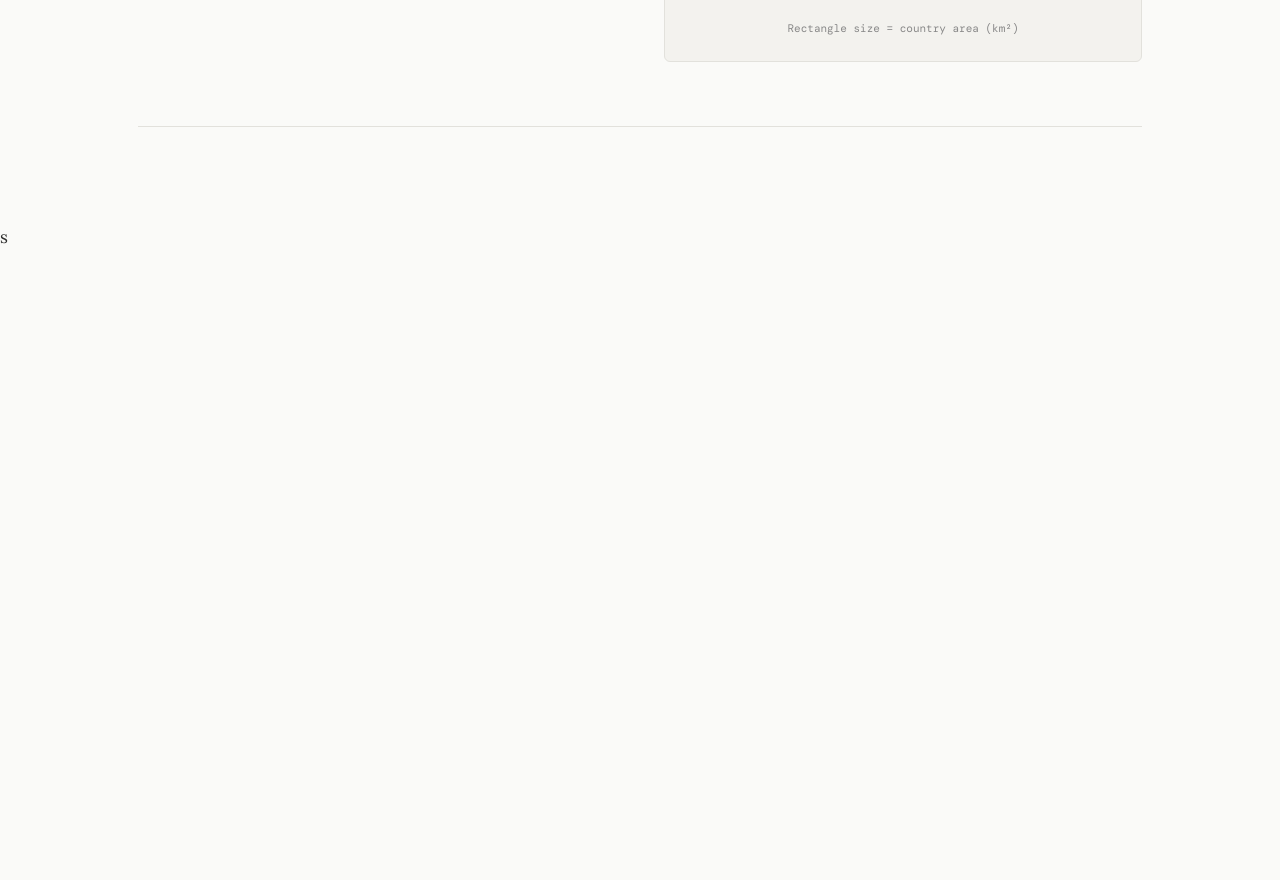
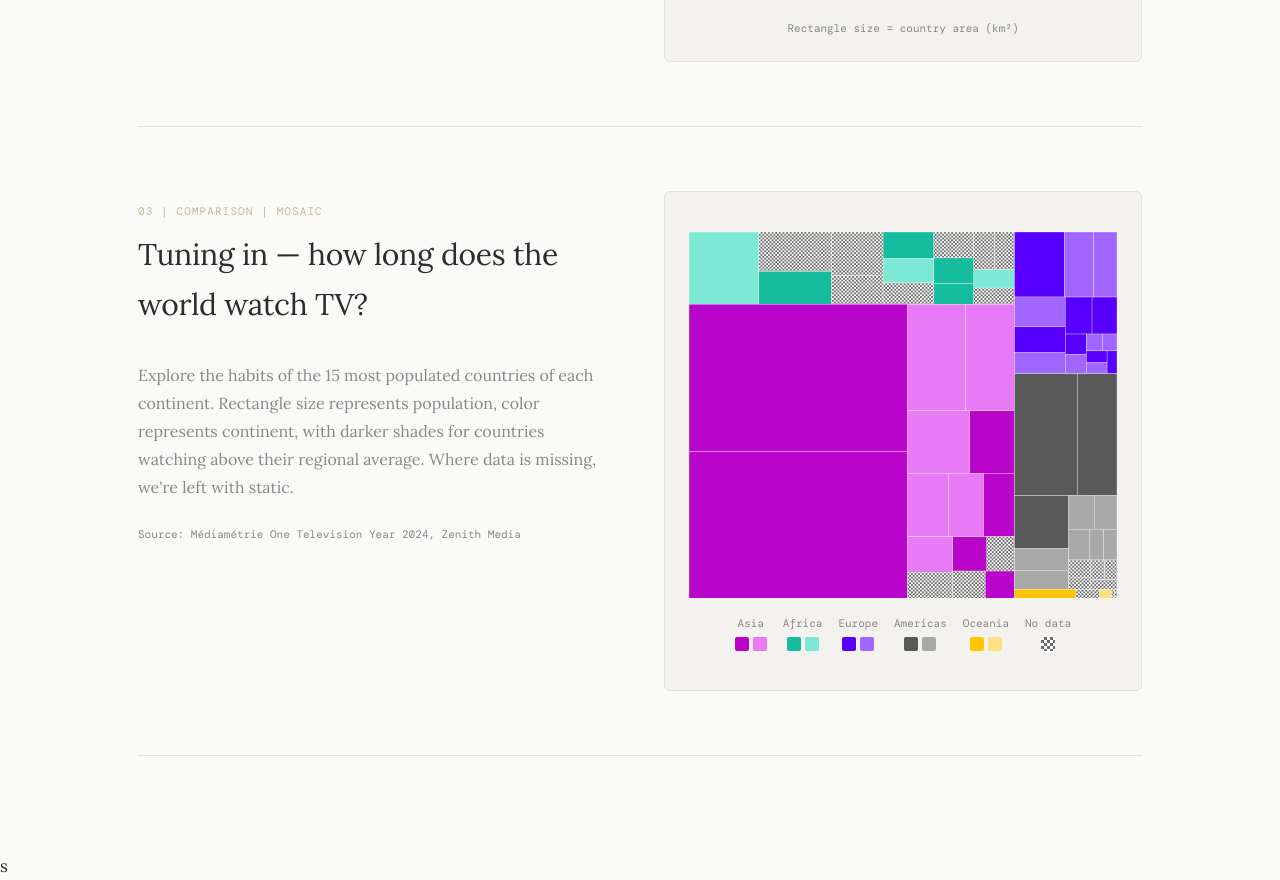
Before and after one commit to lillar/my-portfolio, a React (Vite) app: page /my-portfolio/30daychartchallenge in a window 1280 px wide. Shown: the part 1520-2400 px from the top of the page. Before the commit the page ends 1771 px from the top, so only its background shows below. Built offline with nearby package versions, Linux system fonts and the light colour scheme.

Commit message:
day 3 chart challenge add mosaic

```diff
--- a/src/components/TvTreemap.jsx
+++ b/src/components/TvTreemap.jsx
@@ -108,7 +108,7 @@ export default function TvPictogram() {
         {/* Tooltip */}
         {tooltip && (() => {
           const TW = 220;  // tooltip width
-          const TH = 72;   // tooltip height
+          const TH = 92;   // tooltip height
 
           // flip horizontally if too close to right edge
           const tx = tooltip.x + tooltip.w / 2 + TW > CONTAINER_WIDTH
@@ -131,7 +131,10 @@ export default function TvPictogram() {
               <text x={10} y={42} fontSize={14} fill="#888">
                 {tooltip.continent} · {tooltip.population}M people
               </text>
-              <text x={10} y={60} fontSize={14} fill="#888">
+              <text x={10} y={62} fontSize={14} fill="#888">
+                Regional avg: {regionalAvg[tooltip.continent].toFixed(1)} min/day
+              </text>
+              <text x={10} y={80} fontSize={14} fill="#888">
                 {tooltip.minutes
                   ? `${tooltip.minutes} min/day ${tooltip.minutes >= regionalAvg[tooltip.continent] ? "↑ above" : "↓ below"} avg`
                   : "no data"}
--- a/src/data/chartchallengeprojects.jsx
+++ b/src/data/chartchallengeprojects.jsx
@@ -28,17 +28,19 @@ export const chartchallengeprojects = [
   tags: [],
   chart: <ForestPictogram />,
 },
-/*
+
 {
   id: 3,
   category: "Comparison",
-  title: "Mosaic",
+  topic: "Mosaic",
+  title: "Tuning in — how long does the world watch TV?",
   description:
-    "Tuning in — how long does the world watch TV, country by country? Rectangle size represents population, color represents continent, with darker shades for countries watching above their regional average. Where data is missing, we're left with static.",
+    "Explore the habits of the 15 most populated countries of each continent. Rectangle size represents population, color represents continent, with darker shades for countries watching above their regional average. Where data is missing, we're left with static.",
   source: "Médiamétrie One Television Year 2024, Zenith Media",
-  tags: ["D3", "Comparison", "Mosaic", "Treemap"],
+  tags: [],
   chart: <TvTreemap />,
 },
+/*
 {
   id: 4,
   category: "Comparison",
```
